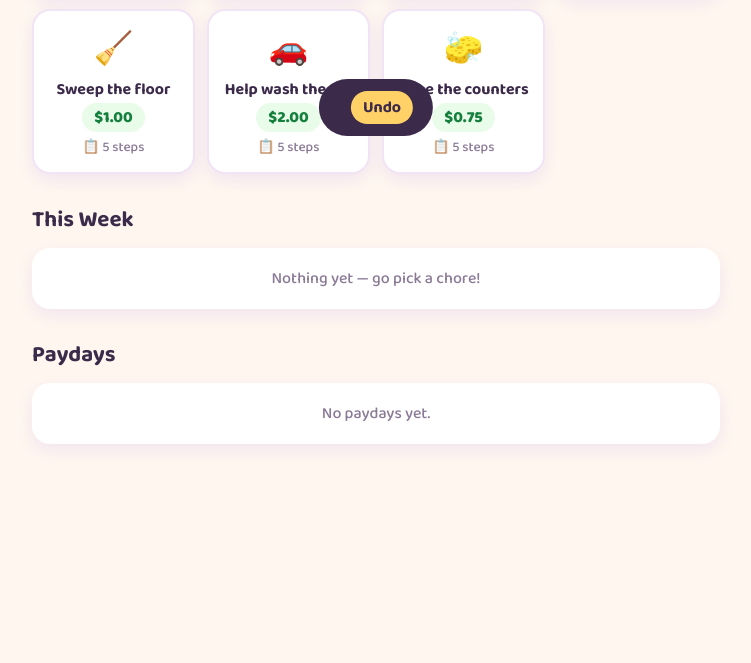
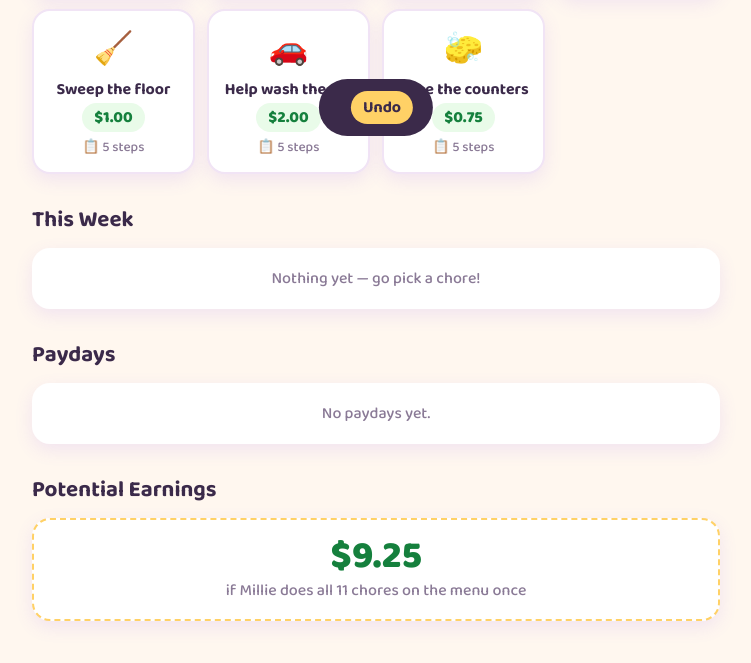
Before and after one commit to AllieMaddox/AllieMaddox.github.io, a plain HTML site: page millie.html in a window 1280 px wide. Shown: the part 760-1423 px from the top of the page, without its empty margins (264-1015 px from the left). Before the commit the page ends 1264 px from the top, so only its background shows below. Drawn offline with Linux system fonts and the light colour scheme.

Commit message:
Add potential earnings total at bottom of chore chart
Co-Authored-By: Claude Opus 5.5 <noreply@anthropic.com>
Claude-Session: https://claude.ai/code/session_01VFUCksZtAZHjJUtLAUkg5x

```diff
--- a/millie.html
+++ b/millie.html
@@ -152,6 +152,12 @@
   .btn-done.ready { animation: pulse 1s ease infinite; }
   @keyframes pulse { 50% { transform: scale(1.04); } }
   .sheet .link { margin-top: 10px; padding: 8px; }
+  .potential {
+    background: var(--card); border: 2px dashed var(--yellow); border-radius: 18px; box-shadow: var(--shadow);
+    padding: 16px; text-align: center;
+  }
+  .p-amount { font-size: 2.4rem; font-weight: 800; color: var(--green-dark); line-height: 1.1; }
+  .p-sub { color: var(--muted); }
   .hidden { display: none; }
 </style>
 </head>
@@ -179,6 +185,12 @@
 
   <h2>Paydays</h2>
   <div class="list" id="paid"></div>
+
+  <h2>Potential Earnings</h2>
+  <section class="potential">
+    <div class="p-amount" id="potential">$0.00</div>
+    <div class="p-sub" id="potentialSub"></div>
+  </section>
 </div>
 
 <div class="sheet-bg hidden" id="sheet">
@@ -294,6 +306,13 @@
       return '<div class="row"><span>💵</span><div class="what">Paid ' + p.count + ' chore' + (p.count === 1 ? '' : 's') +
         '<small>' + when(p.at) + '</small></div><span class="amt">' + money(p.amount) + '</span></div>';
     }).join('') || '<div class="empty">No paydays yet.</div>';
+
+    var pot = state.chores.reduce(function (a, c) { return a + (c.price || 0); }, 0);
+    var nc = state.chores.length;
+    $('potential').textContent = money(pot);
+    $('potentialSub').textContent = nc
+      ? 'if Millie does all ' + nc + ' chore' + (nc === 1 ? '' : 's') + ' on the menu once'
+      : 'Add chores to the menu to see what Millie could earn';
 
     $('editToggle').textContent = editing ? '✅ Done editing' : '✏️ Edit menu';
     $('editor').classList.toggle('hidden', !editing);
```
